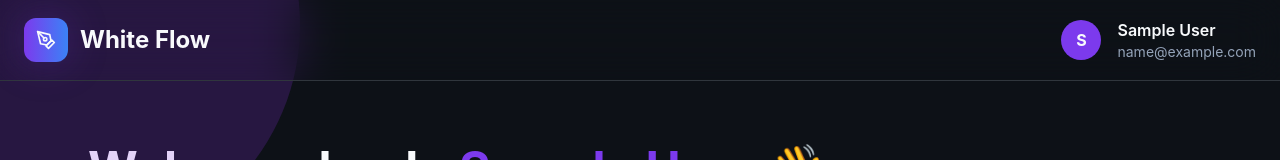
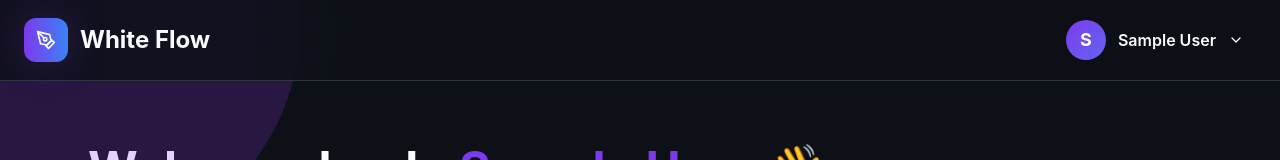
Before and after one commit to Sandhya-jam/Collaborative-WhiteBoard, a React app in the folder frontend/: page /dashboard in a window 1280 px wide. Shown: the top 160 px of the page. Built offline with nearby package versions, Linux system fonts and the light colour scheme; no server answers; sample sign-in values are in the browser's storage; the HTML template or start-up script is replaced by a standard one.

Commit message:
Ready for Deployment

```diff
--- a/frontend/src/components/dashboard/Navbar.jsx
+++ b/frontend/src/components/dashboard/Navbar.jsx
@@ -1,29 +1,133 @@
-import Logo from "../common/Logo"
-import { getUser } from "../../utils/auth"
+import { useState, useRef, useEffect } from "react";
+import { useNavigate } from "react-router-dom";
+import { motion, AnimatePresence } from "framer-motion";
+import { FiChevronDown, FiLogOut } from "react-icons/fi";
+import Logo from "../common/Logo";
+import { getUser } from "../../utils/auth";
 
 const Navbar = () => {
+    const user = getUser();
+    const [showMenu, setShowMenu] = useState(false);
+    const menuRef = useRef(null);
+    const navigate = useNavigate();
 
-  const user=getUser();
+    useEffect(() => {
+        const handleClickOutside = (e) => {
+            if (
+                menuRef.current &&
+                !menuRef.current.contains(e.target)
+            ) {
+                setShowMenu(false);
+            }
+        };
+
+        document.addEventListener("mousedown", handleClickOutside);
+
+        return () =>
+            document.removeEventListener(
+                "mousedown",
+                handleClickOutside
+            );
+    }, []);
+
+    const handleLogout = () => {
+        localStorage.removeItem("token");
+        localStorage.removeItem("user");
+
+        navigate("/",{ replace: true });
+    };
+
     return (
-    <header className="sticky top-0 z-50 backdrop-blur-xl border-b border-border">
+        <header className="sticky top-0 z-50 backdrop-blur-xl border-b border-border bg-background/80">
             <div className="max-w-7xl mx-auto h-20 px-6 flex justify-between items-center">
-            <Logo/>
-            <div className="flex items-center gap-4">
-                <div className="w-10 h-10 rounded-full bg-primary flex items-center justify-center font-bold">
-                    {user?.name?.charAt(0)}
+                <Logo />
+                <div
+                    className="relative"
+                    ref={menuRef}
+                >
+                    <button
+                        onClick={() =>
+                            setShowMenu((prev) => !prev)
+                        }
+                        className="flex items-center gap-3 rounded-xl px-3 py-2 hover:bg-surface transition"
+                    >
+                        <div className="w-10 h-10 rounded-full bg-gradient-to-br from-primary to-indigo-500 text-white flex items-center justify-center font-bold text-lg">
+                            {user?.name?.charAt(0).toUpperCase()}
                         </div>
+                        <div className="text-left">
+                            <p className="font-semibold">
+                                {user?.name}
+                            </p>
+                        </div>
+                        <FiChevronDown
+                            className={`transition-transform duration-300 ${
+                                showMenu
+                                    ? "rotate-180"
+                                    : ""
+                            }`}
+                        />
+                    </button>
+                    <AnimatePresence>
+                        {showMenu && (
+                            <motion.div
+                                initial={{
+                                    opacity: 0,
+                                    y: -10,
+                                    scale: 0.95,
+                                }}
+                                animate={{
+                                    opacity: 1,
+                                    y: 0,
+                                    scale: 1,
+                                }}
+                                exit={{
+                                    opacity: 0,
+                                    y: -10,
+                                    scale: 0.95,
+                                }}
+                                transition={{
+                                    duration: 0.2,
+                                }}
+                                className="absolute right-0 mt-3 w-64 bg-surface border border-border rounded-2xl shadow-2xl overflow-hidden"
+                            >
+                                <div className="px-5 py-4 border-b border-border">
+
+                                    <div className="flex items-center gap-3">
+
+                                        <div className="w-12 h-12 rounded-full bg-gradient-to-br from-primary to-indigo-500 text-white flex items-center justify-center font-bold text-xl">
+                                            {user?.name
+                                                ?.charAt(0)
+                                                .toUpperCase()}
+                                        </div>
+
                                         <div>
-                    <h3 className="font-semibold">
+                                            <p className="font-semibold">
                                                 {user?.name}
-                    </h3>
-                    <p className="text-sm text-muted">
+                                            </p>
+
+                                            <p className="text-sm text-muted break-all">
                                                 {user?.email}
                                             </p>
                                         </div>
+
+                                    </div>
+
+                                </div>
+
+                                <button
+                                    onClick={handleLogout}
+                                    className="w-full flex items-center gap-3 px-5 py-4 text-red-500 hover:bg-red-500/10 transition"
+                                >
+                                    <FiLogOut size={18} />
+                                    Logout
+                                </button>
+                            </motion.div>
+                        )}
+                    </AnimatePresence>
                 </div>
             </div>
         </header>
     );
-}
+};
 
 export default Navbar;
```
Also changed, not shown: 2 other files (tests, documents, lock files or other folders). Lines whose indentation alone changed are shown as unchanged.
